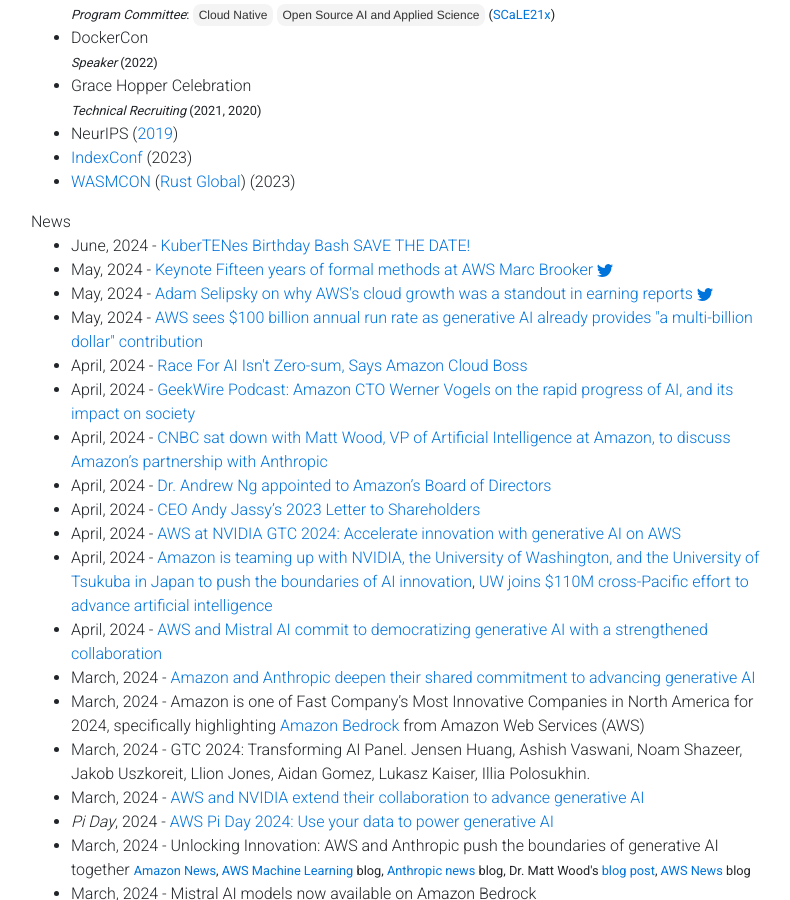
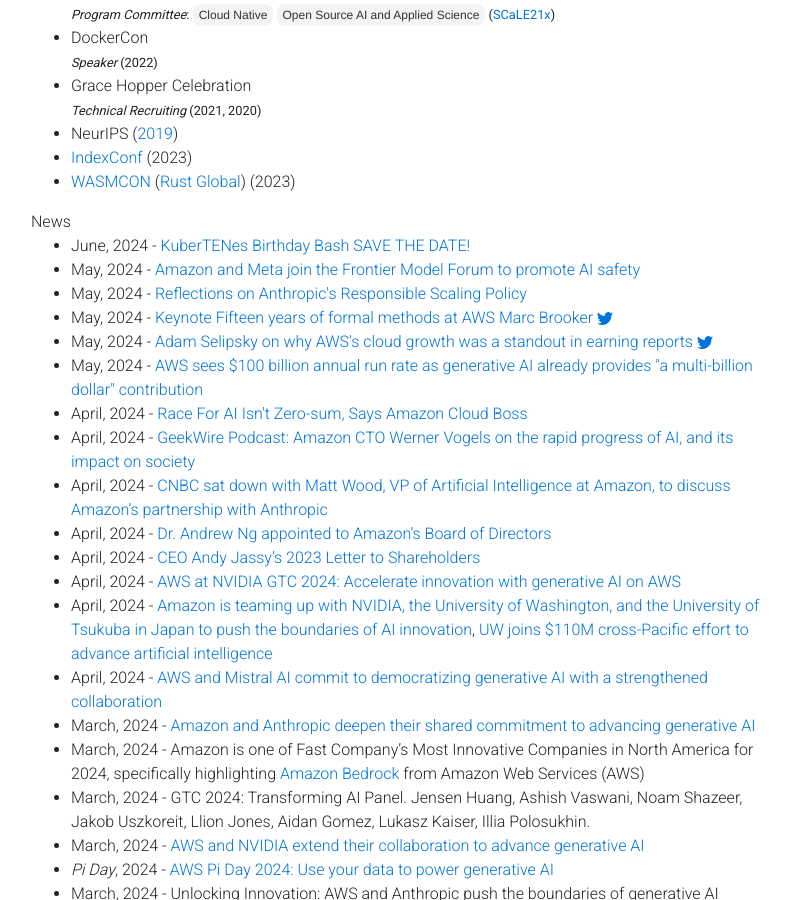
Before and after one commit to gfw001/gfw001.github.io, a Jekyll site: the page portfolio.html, which Jekyll copies as it is, in a window 1280 px wide and 900 px high, scrolled down 1856 px. Shown: the whole window, without its empty margins (54-844 px from the left). Built offline with Jekyll 4.4.1, drawn with Linux system fonts in a browser that asks for light colours; nearby versions of some CDN libraries; a style sheet for code colours, icons or effects is not loaded.

Commit message:
Update portfolio.html

```diff
--- a/portfolio.html
+++ b/portfolio.html
@@ -323,6 +323,12 @@
 
 	<li>
 	       June, 2024 - <a href="https://events.linuxfoundation.org/kuber10es-birthday-bash/">KuberTENes Birthday Bash SAVE THE DATE!</a>
+	</li>
+	<li>
+	       May, 2024 - <a href="https://www.frontiermodelforum.org/updates/amazon-and-meta-join-the-frontier-model-forum-to-promote-ai-safety/">Amazon and Meta join the Frontier Model Forum to promote AI safety</a>
+	</li>
+	<li>
+	       May, 2024 - <a href="https://www.anthropic.com/news/reflections-on-our-responsible-scaling-policy">Reflections on Anthropic's Responsible Scaling Policy</a>
 	</li>
 	<li>
 	       May, 2024 - <a href="https://youtu.be/HxP4wi4DhA0?si=88eH_cJVGv3ZHtry">Keynote Fifteen years of formal methods at AWS  Marc Brooker</a> <a href="https://twitter.com/MarcJBrooker/status/1787535768971616348" title="Twitter">
```
